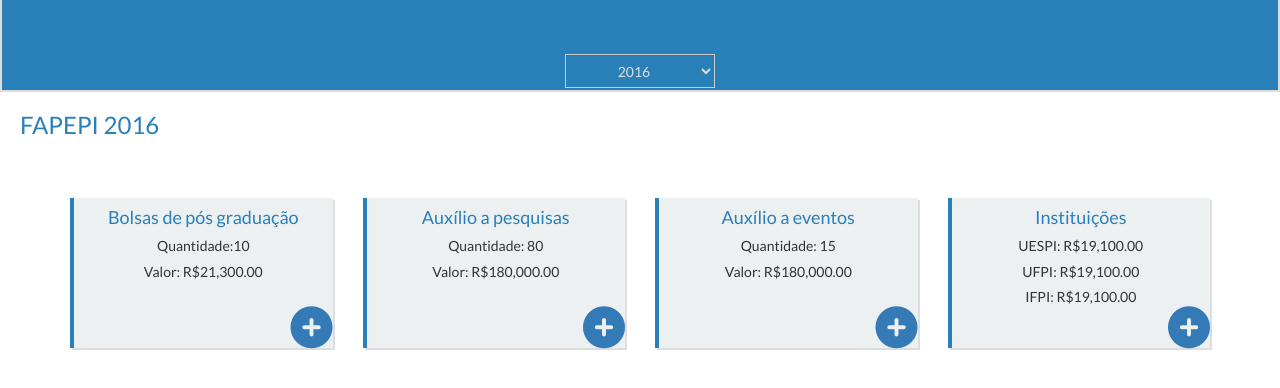
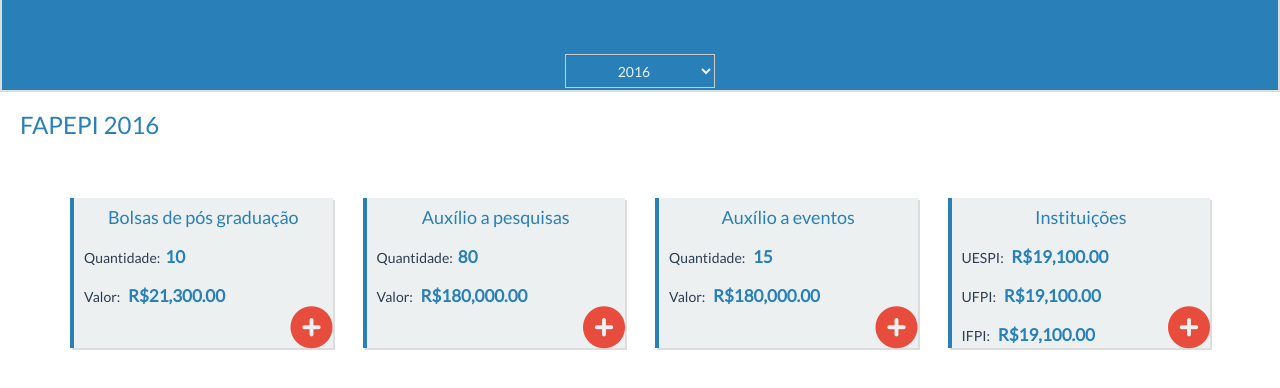
Before and after one commit to camilaavilarinho/fapepi-monitoring, a website: page app/index.html in a window 1280 px wide. Shown: the part 58-446 px from the top of the page. Drawn offline with nearby package versions, Linux system fonts and the light colour scheme.

Commit message:
Update style

```diff
--- a/app/index.html
+++ b/app/index.html
@@ -21,8 +21,6 @@
     <select class="year form-control"
       ng-options="year.id for year in years"
       ng-model="data">
-      <!--<option value="{{year.id}}" ng-repeat="year in years">{{year.id}}</option>-->
-      <!--<option value="year">2015</option>-->
     </select>
   </header>
   <section class="title">
@@ -34,7 +32,7 @@
         <div class="pre-page">
           <h4>Bolsas de pós graduação</h4>
           <div class="number">
-            <h5>Quantidade:{{calculateTotal(data.scholarship)}}</h5>
+            <h5>Quantidade:<span>{{calculateTotal(data.scholarship)}}</span></h5>
           </div>
           <div class="value">
             <h5>Valor: <span>{{calculateValue(data.scholarship)|currency:"R$"}}</span></h5>
@@ -46,10 +44,10 @@
         <div class="pre-page">
           <h4>Auxílio a pesquisas</h4>
           <div class="number">
-            <h5>Quantidade: {{calculateTotal(data.research)}}</h5>
+            <h5>Quantidade:<span>{{calculateTotal(data.research)}}</span></h5>
           </div>
           <div class="value">
-            <h5>Valor: {{calculateValue(data.research)|currency:"R$"}}</h5>
+            <h5>Valor: <span>{{calculateValue(data.research)|currency:"R$"}}</span></h5>
           </div>
           <a class="" href="#"><i class="fa fa-plus-circle fa-3x" aria-hidden="true"></i></a>
         </div>
@@ -59,10 +57,10 @@
         <div class="pre-page">
           <h4>Auxílio a eventos</h4>
           <div class="number">
-            <h5>Quantidade: {{calculateTotal(data.events)}}</h5>
+            <h5>Quantidade: <span>{{calculateTotal(data.events)}}</span></h5>
           </div>
           <div class="value">
-            <h5>Valor: {{calculateValue(data.research)|currency:"R$"}}</h5>
+            <h5>Valor: <span>{{calculateValue(data.research)|currency:"R$"}}</span></h5>
           </div>
           <a class="" href="#"><i class="fa fa-plus-circle fa-3x" aria-hidden="true"></i></a>
         </div>
@@ -71,13 +69,13 @@
         <div class="pre-page">
           <h4>Instituições</h4>
           <div class="institution-values">
-            <h5>UESPI: {{calculateSchool(data.scholarship)|currency:"R$"}}</h5>
+            <h5>UESPI: <span>{{calculateSchool(data.scholarship)|currency:"R$"}}</span></h5>
           </div>
           <div class="instituition-values">
-            <h5>UFPI: {{calculateSchool(data.scholarship)|currency:"R$"}}</h5>
+            <h5>UFPI: <span>{{calculateSchool(data.scholarship)|currency:"R$"}}</span></h5>
           </div>
           <div class="instituition-values">
-            <h5>IFPI: {{calculateSchool(data.scholarship)|currency:"R$"}}</h5>
+            <h5>IFPI: <span>{{calculateSchool(data.scholarship)|currency:"R$"}}</span></h5>
           </div>
           <a class="" href="#"><i class="fa fa-plus-circle fa-3x" aria-hidden="true"></i></a>
         </div>
--- a/app/scss/app.scss
+++ b/app/scss/app.scss
@@ -1,14 +1,18 @@
-/*@import url(https://fonts.googleapis.com/css?family=Roboto+Condensed);*/
 @import 'https://fonts.googleapis.com/css?family=Roboto';
 @import 'https://fonts.googleapis.com/css?family=Lato';
 
 $primary-blue: #2980b9;
+$secondary: #e74c3c;
+$background: #ecf0f1;
+$font-color: #2c3e50;
+
 body{
   background-color: #fff;
   font-family: 'Lato', sans-serif;
 }
 
-h3, h4{
+h3,
+h4{
   color: $primary-blue;
 }
 h3{
@@ -19,50 +23,60 @@
   height: 150px;
   position: relative; /* Para alinhar o year no centro*/
   border: 2px solid #ddd;/*Para delimitar enquanto não tem o banner*/
-  background-color: #2980b9;
+  background-color: $primary-blue;
 
   h2{
     text-align: center;
-    color: #ecf0f1;
+    color: $background;
   }
-  select{
+  .year{
     width: 150px;
     margin: 0 auto;
     margin-top: 57px;
-    background-color: rgba(41, 128, 185,1.0);//#ecf0f1;
-    color: #ddd;
+    background-color: $primary-blue;//#ecf0f1;
+    color: $background;
     text-align: center;
     border-radius: 0;
+
+    option{
+      background-color: $background;
+      color: $font-color;
+    }
   }
-
-  /*.year {
-    position: absolute;
-    bottom: 0;
-    right: 50%;
-    left: 50%;
-    width: 200px;
-    background-color: #ecf0f1;
-  }*/
 }
 
 .pre-page {
   position: relative;
-  background-color: #ecf0f1;
+  background-color: $background;
   /*border-radius: 10px;*/
   height: 150px;
   margin-top: 50px;
   box-shadow: 2px 2px #ddd;
-  border-left: 4px solid #2980b9;
-  text-align: center;
+  border-left: 4px solid $primary-blue;
+
 
 
   a{
     position: absolute;
     bottom: 0;
     right: 0;
+    color: $secondary;
   }
 
   h4{
+    text-align: center;
     padding-top: 10px;
   }
+
+  h5{
+    color: $font-color;
+    padding-left: 10px;
+    padding-top: 10px;
+    span{
+      color: $primary-blue;
+      font-size: 17px;
+      font-weight: bold;
+      padding-left: 5px;
+    }
+  }
 }
```
Also changed, not shown: app/scss/app.min.css.
